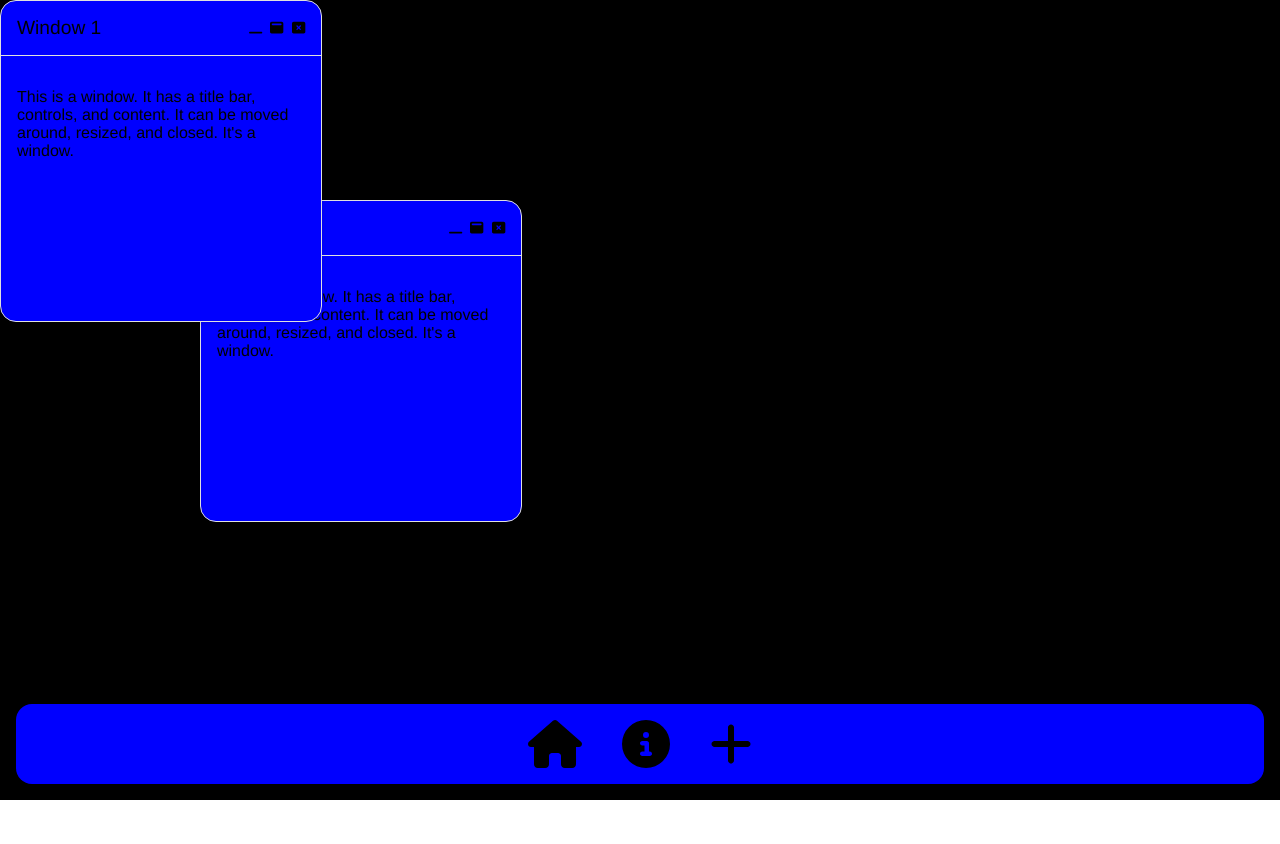
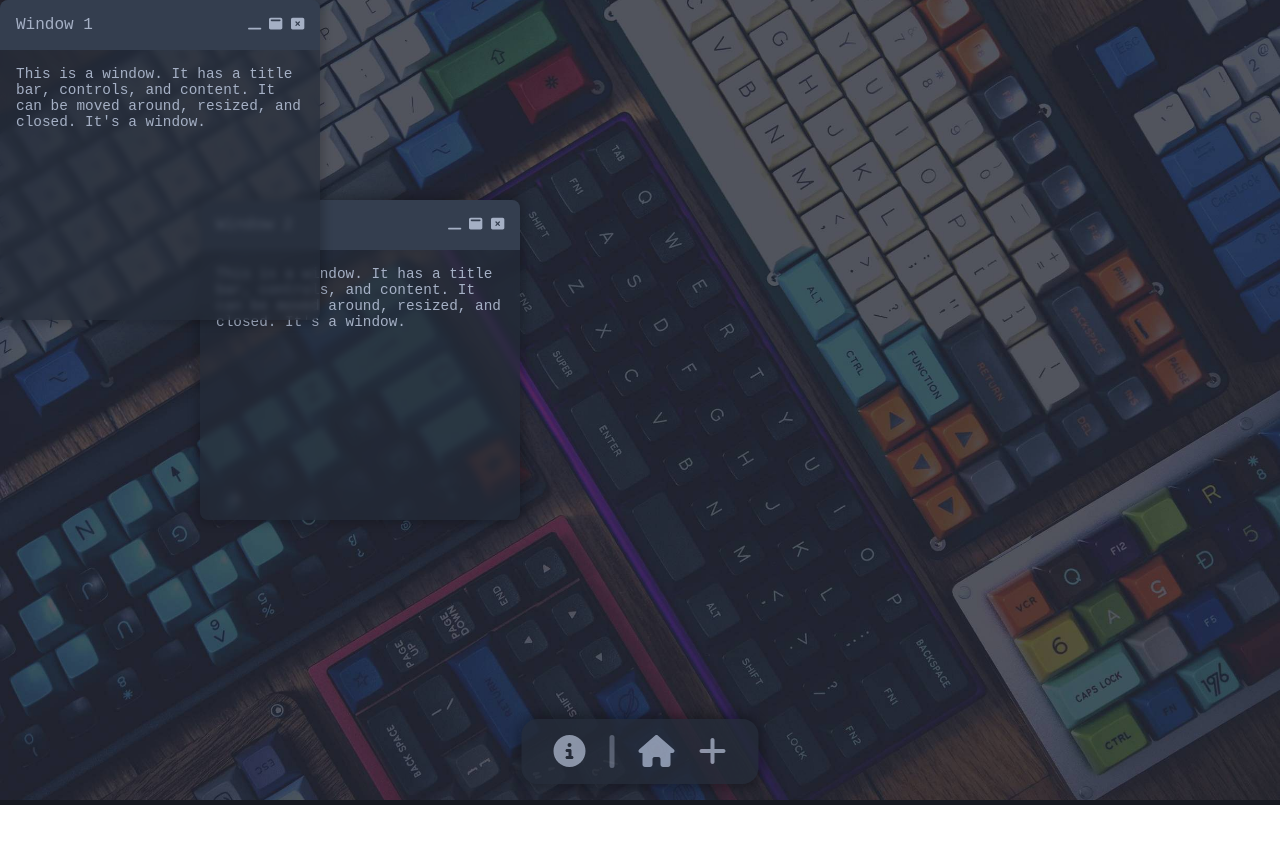
Before and after one commit to connoryang1/connoryang1.github.io, a Next.js app: page / in a window 1280 px wide. Shown: the top 844 px of the page. Built offline with nearby package versions, Linux system fonts and the light colour scheme.

Commit message:
Change some styles

```diff
--- a/src/app/globals.css
+++ b/src/app/globals.css
@@ -6,5 +6,5 @@
   overscroll-behavior-y: none;
   scrollbar-width: none;
 
-  font-family: Helvetica, sans-serif;
+  font-family: 'JetBrains Mono', monospace;
 }
--- a/src/app/page.tsx
+++ b/src/app/page.tsx
@@ -45,6 +45,7 @@ export default function Home() {
         onDragEnd={handleDragEnd}
         modifiers={[restrictToParentElement]}
         sensors={[mouseSensor, touchSensor]}
+        autoScroll={false}
       >
         <Desktop>
           {windows
--- a/src/components/Desktop.module.scss
+++ b/src/components/Desktop.module.scss
@@ -1,6 +1,23 @@
 .desktop {
+    // height: 100vh;
+    width: 100vw;
+    background-color: #151820;
+    z-index: -2;
+}
+
+.image {
+
+    // Disable interaction
+    pointer-events: none;
+    user-select: none;
+    -moz-user-select: none;
+    -webkit-user-drag: none;
+    -webkit-user-select: none;
+    -ms-user-select: none;
+
+
     height: 100vh;
     width: 100vw;
-    background-color: #000000;
     z-index: -1;
+    object-fit: cover;
 }
--- a/src/components/Desktop.tsx
+++ b/src/components/Desktop.tsx
@@ -1,5 +1,6 @@
 import { useDroppable } from "@dnd-kit/core";
 import styles from "./Desktop.module.scss";
+import keyboards from "@/assets/keyboards.jpeg";
 
 export default function Desktop(props: any) {
   const { isOver, setNodeRef } = useDroppable({
@@ -8,6 +9,7 @@ export default function Desktop(props: any) {
 
   return (
     <div ref={setNodeRef} className={styles.desktop}>
+      <img src={keyboards.src} className={styles.image} />
       {props.children}
     </div>
   );
--- a/src/components/Navbar.module.scss
+++ b/src/components/Navbar.module.scss
@@ -4,18 +4,22 @@
 
   padding: 1rem 2rem;
 
-  background: blue;
+  // Style navbar background
+  background: #242b38;
   color: #fff;
   border-radius: 1rem;
+  box-shadow: 0px 0px 10px 5px rgba(0, 0, 0, 0.3);
+  opacity: 0.8;
 
   // Center icons
   display: flex;
   flex-direction: row;
   justify-content: center;
 
+  // Center navbar at bottom
   position: absolute;
-  left: 1rem;
-  right: 1rem;
+  left: 50%;
+  transform: translateX(-50%);
   bottom: 1rem;
 }
 
@@ -24,10 +28,10 @@
   list-style: none;
   display: flex;
   flex-direction: row;
-  gap: 2.5rem;
+  gap: 1.5rem;
 }
 
 .navIcon {
-  font-size: 3rem;
-  color: black;
+  font-size: 2rem;
+  color: #a5b0c5;
 }
--- a/src/components/Navbar.tsx
+++ b/src/components/Navbar.tsx
@@ -7,24 +7,28 @@ import {
   faPlus,
   faWindowMinimize,
 } from "@fortawesome/free-solid-svg-icons";
+import VerticalSeperator from "./VerticalSeperator";
 
 export default function Navbar(props: any) {
   return (
     <nav className={styles.navbar}>
       <ul className={styles.navItems}>
         <li>
+          <a href="/about">
+            <FontAwesomeIcon icon={faInfoCircle} className={styles.navIcon} />
+          </a>
+        </li>
+        <VerticalSeperator />
+        <li>
           <a href="/">
             <FontAwesomeIcon icon={faHome} className={styles.navIcon} />
-          </a>
-        </li>
-        <li>
-          <a href="/about">
-            <FontAwesomeIcon icon={faInfoCircle} className={styles.navIcon} />
           </a>
         </li>
         <li onClick={() => props.generateNewWindow()}>
           <FontAwesomeIcon icon={faPlus} className={styles.navIcon} />
         </li>
+        {props.minimizedWindows.length > 0 && <VerticalSeperator />}
+
         {props.minimizedWindows.map((window: any) => (
           <li key={window.id} onClick={() => props.setWindowActive(window.id)}>
             <FontAwesomeIcon
--- /dev/null
+++ b/src/components/VerticalSeperator.module.scss
@@ -0,0 +1,8 @@
+.seperator {
+  width: 5px;
+  border-radius: 5px;
+  height: 100%;
+  background-color: #a5b0c5;
+  opacity: 0.5;
+  margin: 0 0px;
+}
--- /dev/null
+++ b/src/components/VerticalSeperator.tsx
@@ -0,0 +1,5 @@
+import styles from "./VerticalSeperator.module.scss";
+
+export default function VerticalSeperator() {
+  return <div className={styles.seperator} />;
+}
--- a/src/components/Window.module.scss
+++ b/src/components/Window.module.scss
@@ -1,8 +1,10 @@
 .resizable {
-  background-color: blue;
-  border: 1px solid #e0e0e0;
-  border-radius: 1rem;
-  box-shadow: 0 2px 4px rgba(0, 0, 0, 0.1);
+  background-color: rgba(36, 43, 56, 0.7);
+  box-shadow: 0px 0px 10px 4px rgba(0, 0, 0, 0.2);
+  backdrop-filter: blur(3px);
+
+  border-radius: 0.5rem;
+
   width: 20rem;
   height: 20rem;
 }
@@ -15,13 +17,15 @@
   display: flex;
   justify-content: space-between;
   align-items: center;
-  margin-bottom: 16px;
   padding: 1rem;
-  border-bottom: 1px solid #e0e0e0;
+  background-color: #343e4f;
+  border-top-right-radius: 0.5rem;
+  border-top-left-radius: 0.5rem;
 }
 
 .windowTitle {
-  font-size: 1.2rem;
+  color: #a5b0c5;
+  font-size: 1rem;
   font-weight: 500;
 }
 
@@ -34,6 +38,7 @@
   cursor: pointer;
   border: none;
   background-color: transparent;
+  color: #a5b0c5;
 }
 
 .windowContent {
@@ -45,4 +50,6 @@
 .windowContentInner {
   display: flex;
   flex-direction: column;
+  color: #a5b0c5;
+  font-size: 0.9rem;
 }
--- a/src/components/Window.tsx
+++ b/src/components/Window.tsx
@@ -33,32 +33,7 @@ export default function Window({
     transform: CSS.Translate.toString(transform),
   };
 
-  // function maximizeWindow(event: any) {
-  //   event.preventDefault();
-  //   event.stopPropagation();
-
-  //   const window =
-  //     event.target.parentElement.parentElement.parentElement.parentElement
-  //       .parentElement;
-
-  //   console.log(window);
-  //   window.style.height = "80%";
-  //   window.style.width = "100%";
-  //   window.style.top = 0;
-  //   window.style.left = 0;
-  // }
-
   return (
-    // <Resizable
-    //   // className={styles.resizable}
-    //   style={{ ...style, ...dragStyles }}
-    //   defaultSize={{
-    //     width: 300,
-    //     height: 300,
-    //   }}
-    //   minHeight={200}
-    //   minWidth={200}
-    // >
     <div
       ref={setNodeRef}
       onClick={() => setWindowActive(id)}
@@ -74,10 +49,7 @@ export default function Window({
           >
             <FontAwesomeIcon icon={faWindowMinimize} />
           </button>
-          <button
-            className={styles.windowControl}
-            // onClick={(event) => maximizeWindow(event)}
-          >
+          <button className={styles.windowControl}>
             <FontAwesomeIcon icon={faWindowMaximize} />
           </button>
           <button
@@ -97,6 +69,5 @@ export default function Window({
         </div>
       </div>
     </div>
-    // </Resizable>
   );
 }
```
Also changed, not shown: src/assets/keyboards.jpeg (added).
